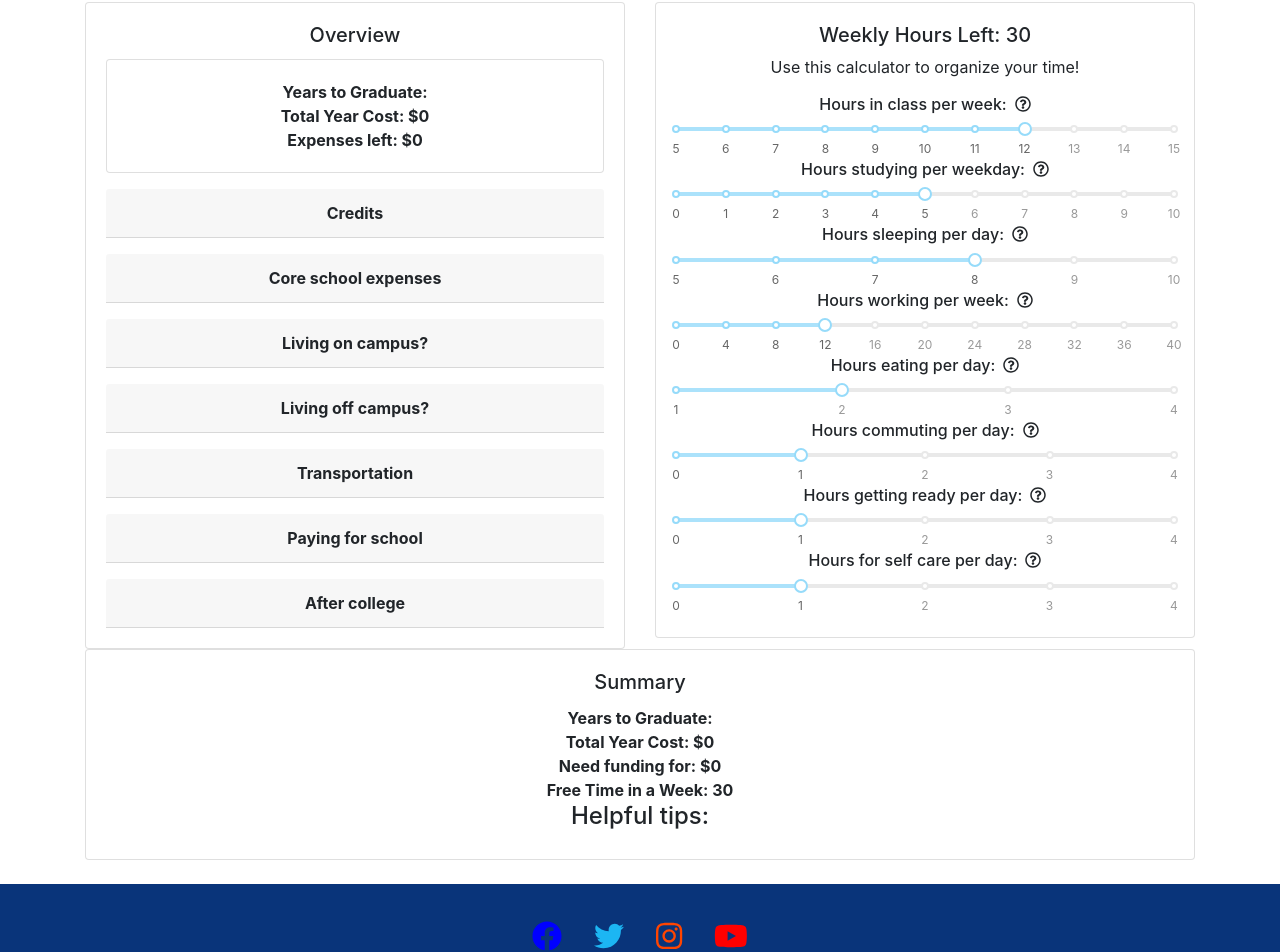
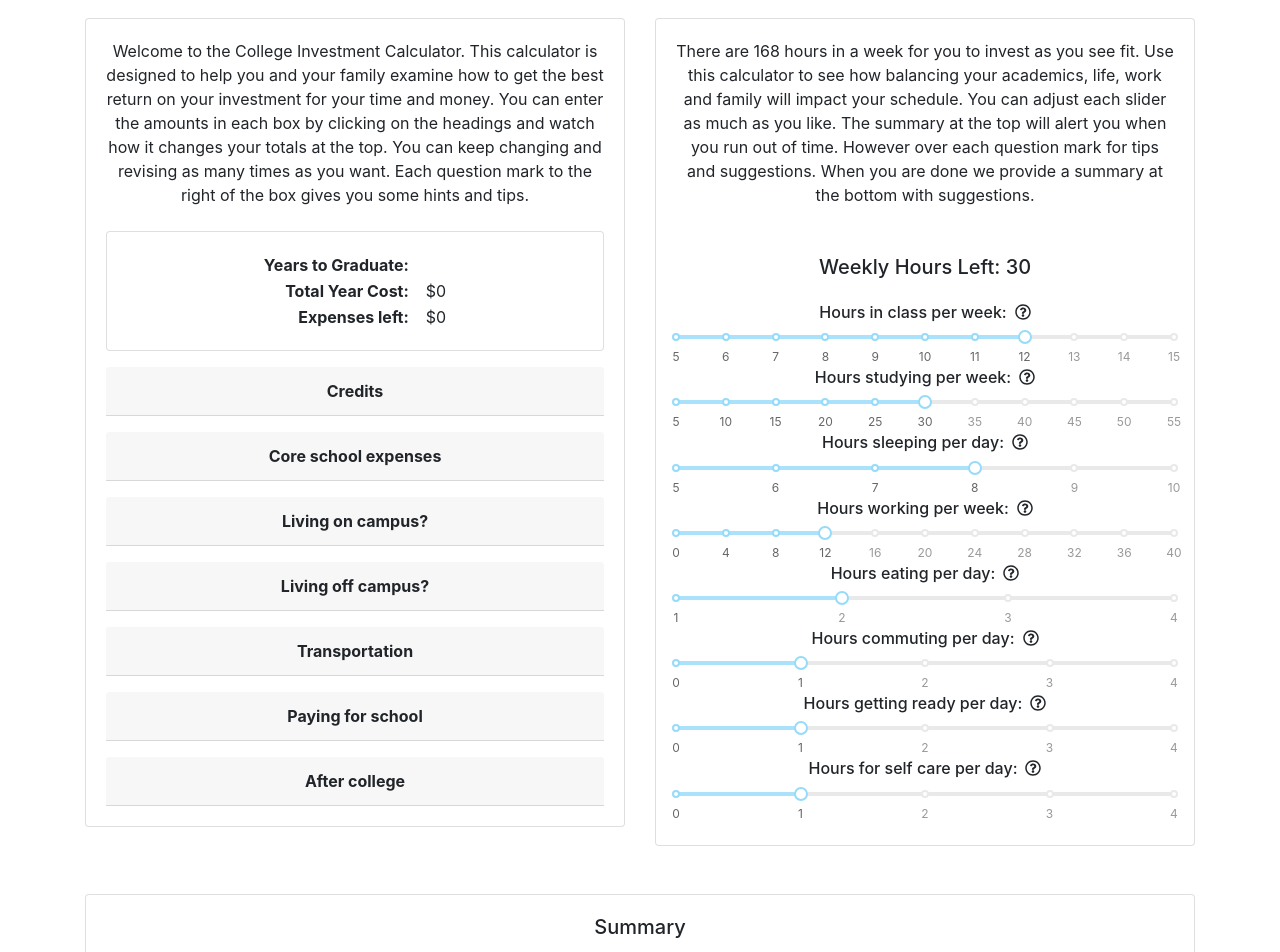
Before and after one commit to TylofambaXa/deploy-react, a React (Create React App) app: page / in a window 1280 px wide. Shown: the part 219-1171 px from the top of the page. Built offline with nearby package versions, Linux system fonts and the light colour scheme.

Commit message:
added welcome message and made tables

```diff
--- a/src/js/Body.js
+++ b/src/js/Body.js
@@ -137,7 +137,7 @@ class Body extends Component {
         return (
         <div className="container pt-4 pb-4">
             <div className="row">
-                <div className="col-6">
+                <div className="col-md-6 mt-3">
                     <CostCalculator callbackFromParent={this.costInfo}
                     yearTotal={this.yearTotal}
                     credits={this.credits}
@@ -159,7 +159,7 @@ class Body extends Component {
                     loans={this.loans}
                     anticipatedSalary={this.anticipatedSalary}/>
                 </div>
-                <div className="col-6">
+                <div className="col-md-6 mt-3">
                     <TimeCalculator callbackFromParent={this.timeInfo}
                                         classHours={this.classHours}
                                         sleepHours={this.sleepHours}
@@ -172,7 +172,7 @@ class Body extends Component {
                 </div>
             </div>
             <div className="row">
-                <div className="col-12">
+                <div className="col-12 mt-5">
                     <Summary costInfo={this.state.costInfo}
                     timeInfo={this.state.timeInfo}
                     yearTotal={this.state.yearTotal}
--- a/src/js/CostCalculator.js
+++ b/src/js/CostCalculator.js
@@ -5,7 +5,7 @@ import {
 } from "@fortawesome/free-regular-svg-icons";
 import Popover from './Popover';
 import NumberFormat from 'react-number-format';
-import { UncontrolledCollapse, CardBody, Card, } from 'reactstrap';
+import { UncontrolledCollapse, CardBody, Card, Table } from 'reactstrap';
 
 
 class CostCalculator extends Component {
@@ -70,12 +70,29 @@ class CostCalculator extends Component {
         return (
             <div className="card">
                 <div className="card-body">
-                    <h5 className="card-title">Overview</h5>
+                    <div className="card-title mb-4">
+                    Welcome to the College Investment Calculator. This calculator is designed to help you and
+                    your family examine how to get the best return on your investment for your time and money.
+                    You can enter the amounts in each box by clicking on the headings and watch how it changes
+                    your totals at the top. You can keep changing and revising as many times as you want. Each
+                    question mark to the right of the box gives you some hints and tips.
+                    </div>
                     <Card>
                         <CardBody>
-                            <div className="font-weight-bold">Years to Graduate: <NumberFormat value={yearsToGraduate} displayType={'text'} thousandSeparator={true}/></div>
-                            <div className="font-weight-bold">Total Year Cost: <NumberFormat value={yearTotal} displayType={'text'} thousandSeparator={true} prefix={'$'} /></div>
-                            <div className="font-weight-bold">Expenses left: <NumberFormat value={yearRemainingCost} displayType={'text'} thousandSeparator={true} prefix={'$'} /></div>
+                            <table align="center">
+                                <tr>
+                                    <td className="font-weight-bold pr-3" align="right">Years to Graduate:</td>
+                                    <td><NumberFormat value={yearsToGraduate} displayType={'text'} thousandSeparator={true}/></td>
+                                </tr>
+                                <tr>
+                                    <td className="font-weight-bold pr-3" align="right">Total Year Cost:</td>
+                                    <td><NumberFormat value={yearTotal} displayType={'text'} thousandSeparator={true} prefix={'$'} /></td>
+                                </tr>
+                                <tr>
+                                    <td className="font-weight-bold pr-3" align="right">Expenses left:</td>
+                                    <td><NumberFormat value={yearRemainingCost} displayType={'text'} thousandSeparator={true} prefix={'$'} /></td>
+                                </tr>
+                            </table>
                         </CardBody>
                     </Card>
 
--- a/src/js/Summary.js
+++ b/src/js/Summary.js
@@ -16,10 +16,24 @@ class Summary extends Component {
             <div className="card">
                 <div className="card-body">
                     <h5 className="card-title">Summary</h5>
-                    <div className="font-weight-bold">Years to Graduate: {isNaN(this.props.semToGrad) ? "" : this.props.semToGrad} </div>
-                    <div className="font-weight-bold">Total Year Cost: <NumberFormat value={this.props.yearTotal} displayType={'text'} thousandSeparator={true} prefix={'$'}/></div>
-                    <div className="font-weight-bold" >Need funding for: <NumberFormat value={this.props.yearRemainingCost} displayType={'text'} thousandSeparator={true} prefix={'$'}/></div>
-                    <div className={this.props.remainingHours <= 0 ? "font-weight-bold red" : "font-weight-bold"}>Free Time in a Week: {this.props.remainingHours}</div>
+                    <table className="font-weight-bold" align="center">
+                        <tr>
+                            <td className="pr-3" align="right">Years to Graduate:</td>
+                            <td>{isNaN(this.props.semToGrad) ? "" : this.props.semToGrad}</td>
+                        </tr>
+                        <tr>
+                            <td className="pr-3" align="right">Total Year Cost:</td>
+                            <td><NumberFormat value={this.props.yearTotal} displayType={'text'} thousandSeparator={true} prefix={'$'}/></td>
+                        </tr>
+                        <tr>
+                            <td className="pr-3" align="right">Need funding for:</td>
+                            <td><NumberFormat value={this.props.yearRemainingCost} displayType={'text'} thousandSeparator={true} prefix={'$'}/></td>
+                        </tr>
+                        <tr>
+                            <td className={this.props.remainingHours <= 0 ? "red pr-3" : "pr-3"} align="right">Free Time in a Week:</td>
+                            <td>{this.props.remainingHours}</td>
+                        </tr>
+                    </table>
 
                     <h4>Helpful tips: </h4>
                     <div className={this.props.sleepHours < 42 ? "" : "hidden"}>
--- a/src/js/TimeCalculator.js
+++ b/src/js/TimeCalculator.js
@@ -22,17 +22,17 @@ const classHours = {
   };
 
   const studyHours = {
-    0: '0',
-    10: '1',
-    20: '2',
-    30: '3',
-    40: '4',
-    50: '5',
-    60: '6',
-    70: '7',
-    80: '8',
-    90: '9',
-    100: '10'
+    0: '5',
+    10: '10',
+    20: '15',
+    30: '20',
+    40: '25',
+    50: '30',
+    60: '35',
+    70: '40',
+    80: '45',
+    90: '50',
+    100: '55'
   };
 
   const workHours = {
@@ -99,8 +99,13 @@ class TimeCalculator extends Component {
         return (
             <div className="card">
                 <div className="card-body">
-                <h5 id="totalHours" className={168- totalHours <= 0 ? "cardTitle red" : "cardTitle"}>Weekly Hours Left: {168- totalHours}</h5>
-                    <p className="card-text">Use this calculator to organize your time!</p>
+                    <p className="card-text mb-5">
+                    There are 168 hours in a week for you to invest as you see fit. Use this calculator to see how balancing your academics,
+                    life, work and family will impact your schedule. You can adjust each slider as much as you like. The summary at the top
+                    will alert you when you run out of time. However over each question mark for tips and suggestions. When you are done we
+                    provide a summary at the bottom with suggestions.
+                    </p>
+                    <h5 id="totalHours" className={168- totalHours <= 0 ? "cardTitle red mb-4" : "cardTitle mb-4"}>Weekly Hours Left: {168- totalHours}</h5>
                     <div id="classHourDiv">
                         <h6>Hours in class per week:
                         <FontAwesomeIcon id="classHours" className="ml-2" icon={faQuestionCircle} size="1x" />
@@ -115,10 +120,10 @@ class TimeCalculator extends Component {
                     </div>
                     <br/>
                     <div id="studyHourDiv">
-                        <h6 className={this.state.studyHours/10 <= 10 ? "red" : ""}>Hours studying per weekday:
-                        <FontAwesomeIcon id="classHours" className="ml-2" icon={faQuestionCircle} size="1x" />
+                        <h6 className={this.state.studyHours/10 <= 10 ? "red" : ""}>Hours studying per week:
+                        <FontAwesomeIcon id="studyHours" className="ml-2" icon={faQuestionCircle} size="1x" />
                         <Popover
-                                        id="classHours"
+                                        id="studyHours"
                                         title="Hours Studying"
                                         body="A general rule is that you should spend 2 hours studying, reading,
                                         writing and working on projects outside of each hour spent in class.
@@ -215,9 +220,9 @@ class TimeCalculator extends Component {
 
     handleStudyChange = (value) => {
         this.setState({
-            studyHours: value*5
+            studyHours: value
         });
-        this.props.studyHours(parseFloat(value*5));
+        this.props.studyHours(parseFloat(value));
     }
 
     handleSleepChange = (value) => {
```
